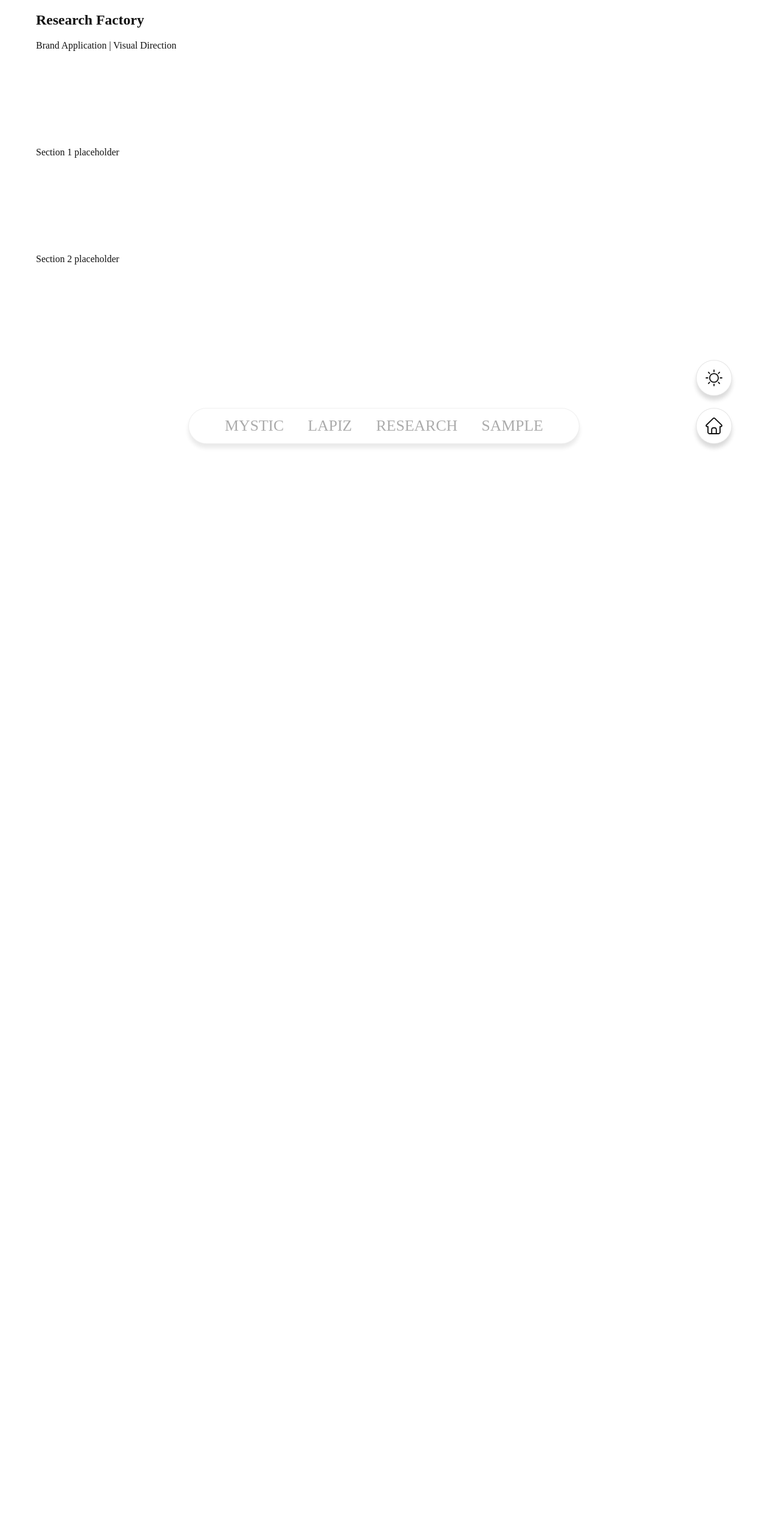
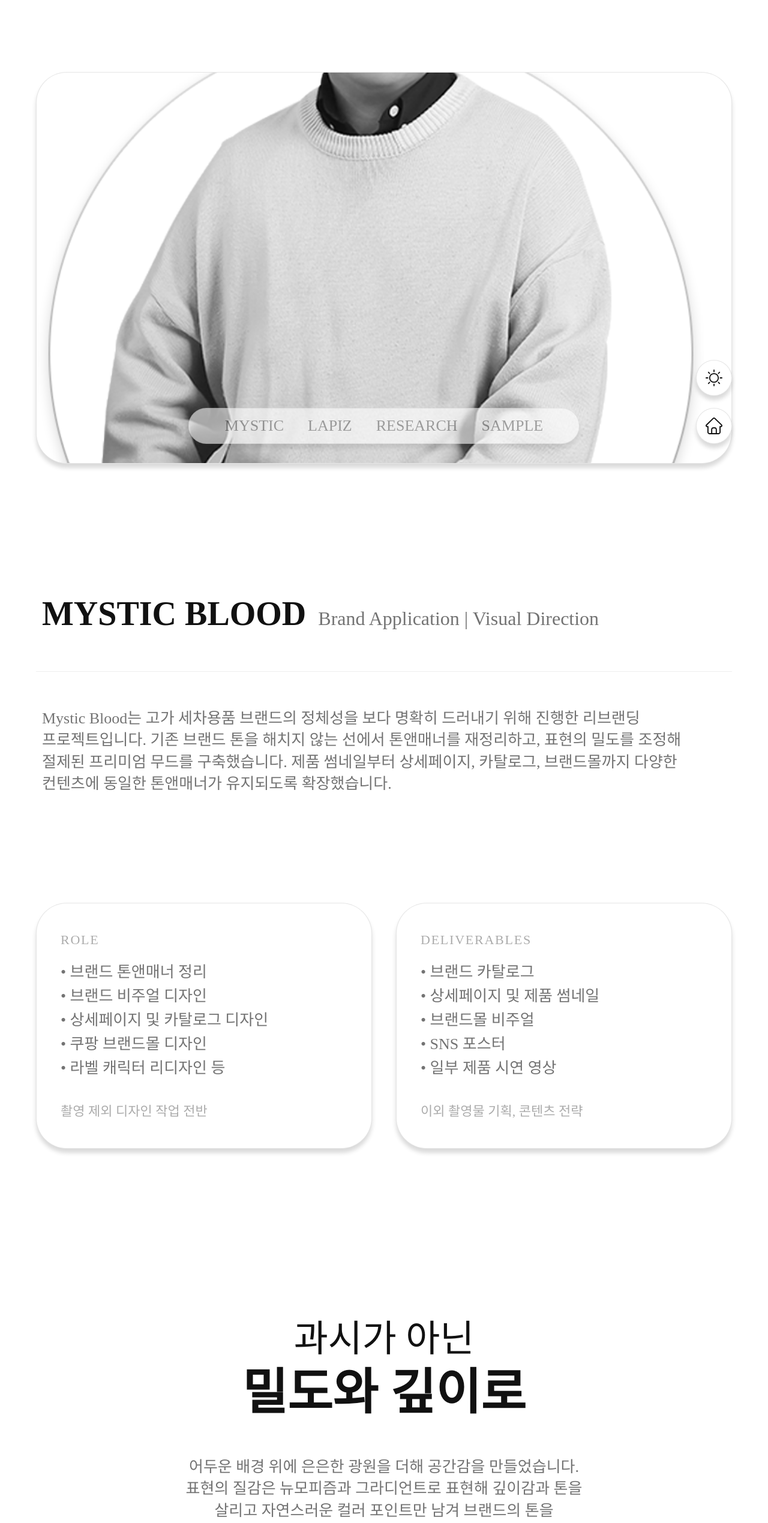
Before and after one commit to gangmagang/my-portfolio, a Next.js app: page /projects/research in a window 1280 px wide. Shown: the top 2539 px of the page at 60% size. Before the commit the page ends 800 px from the top, so only its background shows below. Built offline with nearby package versions, Linux system fonts and the light colour scheme.

Commit message:
Sub_SampleClear

```diff
--- a/src/app/projects/research/page.tsx
+++ b/src/app/projects/research/page.tsx
@@ -1,21 +1,58 @@
 import SubLayout from "@/components/subpage/SubLayout";
-import { Section } from "@/components/subpage/SubLayout.styles";
+import SubHero from "@/components/subpage/SubHero";
+import SubMetaCard from "@/components/subpage/SubMetaCard";
+import { MetaSection } from "@/components/subpage/SubMetaSection.styles";
+import SubHighlightSection from "@/components/subpage/SubHighlightSection";
+import SubGallerySection from "@/components/subpage/SubGallerySection";
 
 export default function MysticPage() {
   return (
     <SubLayout>
-      <Section>
-        <h1>Research Factory</h1>
-        <p>Brand Application | Visual Direction</p>
-      </Section>
+      <SubHero
+        title="MYSTIC BLOOD"
+        subtitle="Brand Application | Visual Direction"
+        description="Mystic Blood는 고가 세차용품 브랜드의 정체성을 보다 명확히 드러내기 위해 진행한 리브랜딩 프로젝트입니다.
+기존 브랜드 톤을 해치지 않는 선에서 톤앤매너를 재정리하고, 표현의 밀도를 조정해 절제된 프리미엄 무드를 구축했습니다.
+제품 썸네일부터 상세페이지, 카탈로그, 브랜드몰까지 다양한 컨텐츠에 동일한 톤앤매너가 유지되도록 확장했습니다."
+      />
+      <MetaSection>
+        <SubMetaCard
+          title="ROLE"
+          items={[
+            "브랜드 톤앤매너 정리",
+            "브랜드 비주얼 디자인",
+            "상세페이지 및 카탈로그 디자인",
+            "쿠팡 브랜드몰 디자인",
+            "라벨 캐릭터 리디자인 등",
+          ]}
+          footer="촬영 제외 디자인 작업 전반"
+        />
 
-      <Section>
-        <div>Section 1 placeholder</div>
-      </Section>
-
-      <Section>
-        <div>Section 2 placeholder</div>
-      </Section>
+        <SubMetaCard
+          title="DELIVERABLES"
+          items={[
+            "브랜드 카탈로그",
+            "상세페이지 및 제품 썸네일",
+            "브랜드몰 비주얼",
+            "SNS 포스터",
+            "일부 제품 시연 영상",
+          ]}
+          footer="이외 촬영물 기획, 콘텐츠 전략"
+        />
+      </MetaSection>
+      <SubHighlightSection
+        smallTitle="과시가 아닌"
+        bigTitle="밀도와 깊이로"
+        topDescription="어두운 배경 위에 은은한 광원을 더해 공간감을 만들었습니다. 표현의 질감은 뉴모피즘과 그라디언트로 표현해 깊이감과 톤을 살리고 자연스러운 컬러 포인트만 남겨 브랜드의 톤을 유지했습니다."
+        bottomDescription="상세페이지, 카탈로그, 브랜드몰까지 동일한 비주얼 기준을 유지하기 위해 타이포스타일과 컬러 밀도를 통일해 매체가 달라도 브랜드 톤이 흔들리지 않도록 신경썼습니다."
+        image="/Photo_main.png"
+      />
+      <SubGallerySection
+        images={["/Photo_main.png", "/Photo_main.png"]}
+        title="밀도와 깊이를 통해 브랜드의 중심을 재정비했습니다."
+        description="깊이감과 질감 표현이 과시 분위기를 해치지 않도록 최대한 자연스럽고 은은하게 사용해 브랜드가 가진 강한 인상이 자연스럽게 유지되도록 균형을 맞췄습니다."
+        links={[]}
+      />
     </SubLayout>
   );
 }
```
Also changed, not shown: src/app/projects/lapiz/page.tsx (+49 -12 lines).
